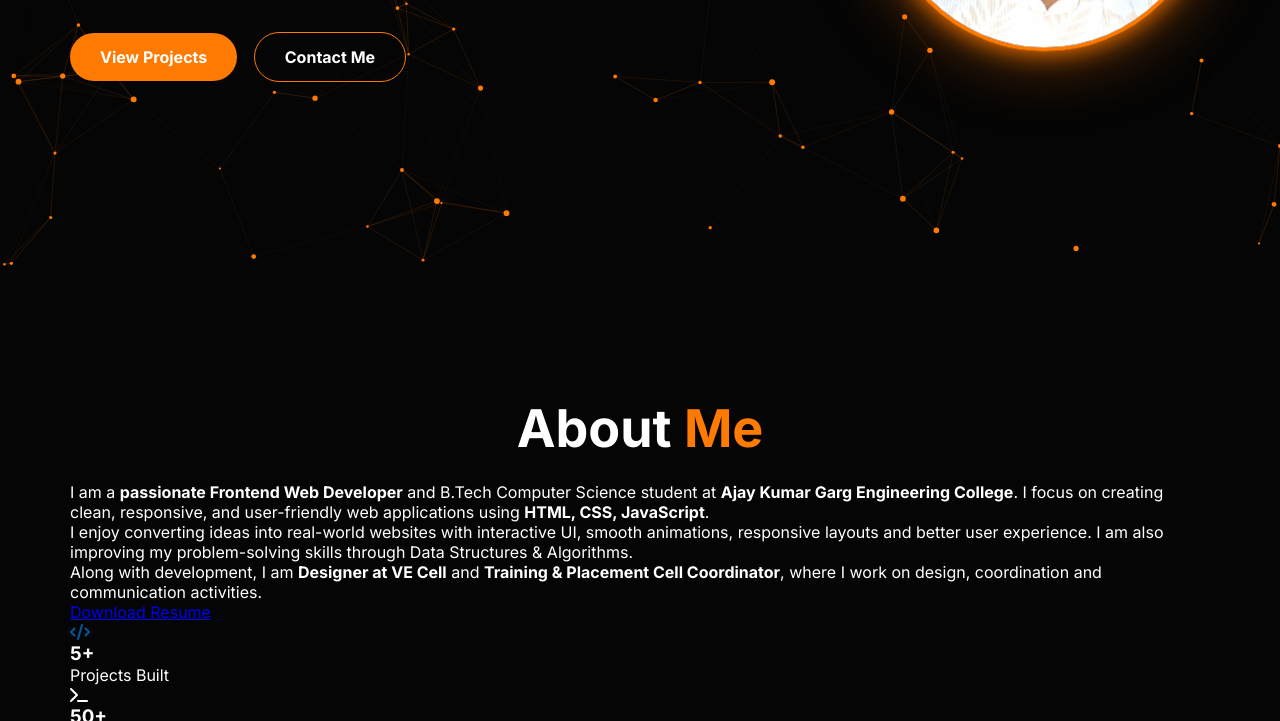
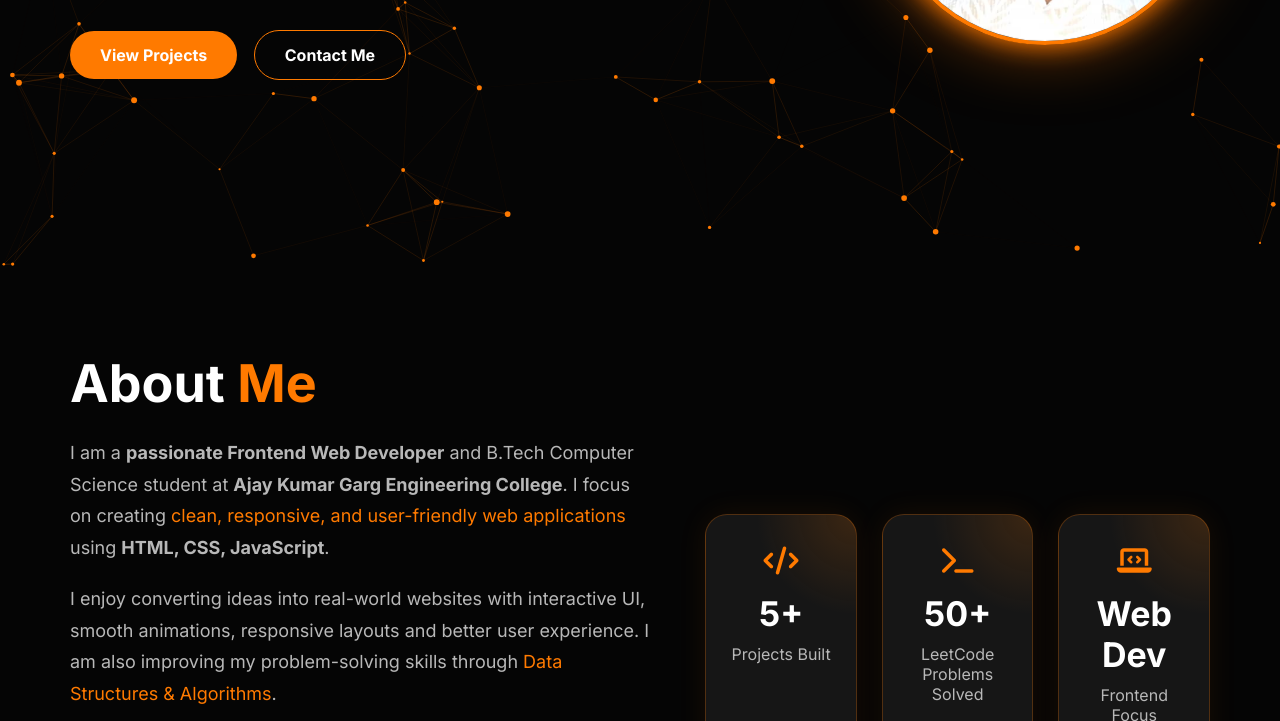
Before and after one commit to abdulmaaz05/portfolio2, a plain HTML site: page index.html in a window 1280 px wide. Shown: the part 523-1244 px from the top of the page. Drawn offline with Linux system fonts and the light colour scheme; animation ran at ten frames a second.

Commit message:
Update style.css

```diff
--- a/style.css
+++ b/style.css
@@ -82,15 +82,17 @@ nav ul li a:hover{
 }
 
 section{
-  min-height:100vh;
+  min-height:auto;
   max-width:1200px;
   margin:auto;
-  padding:120px 30px 70px;
+  padding:75px 30px;
 }
 
 .hero{
+  min-height:100vh;
   display:flex;
   align-items:center;
+  padding-top:120px;
 }
 
 .hero-content{
@@ -119,7 +121,8 @@ section{
 }
 
 .hero h1 span,
-h2 span{
+h2 span,
+.about-left span{
   color:#ff7a00;
 }
 
@@ -178,11 +181,81 @@ h2{
 
 .section-p{
   max-width:750px;
-  margin:0 auto 55px;
+  margin:0 auto 42px;
   text-align:center;
   color:#b8b8b8;
   font-size:18px;
   line-height:1.8;
+}
+
+/* About Section */
+.about-section{
+  display:grid;
+  grid-template-columns:1.15fr 1fr;
+  align-items:center;
+  gap:55px;
+}
+
+.about-left h2{
+  text-align:left;
+  font-size:52px;
+}
+
+.about-left p{
+  color:#b8b8b8;
+  font-size:18px;
+  line-height:1.75;
+  margin:20px 0;
+}
+
+.resume-btn{
+  display:inline-block;
+  margin-top:22px;
+  padding:15px 34px;
+  background:#ff7a00;
+  color:white;
+  text-decoration:none;
+  border-radius:35px;
+  font-weight:700;
+  border:2px solid white;
+  box-shadow:0 0 18px rgba(255,122,0,.6);
+}
+
+.about-stats{
+  display:grid;
+  grid-template-columns:repeat(3,1fr);
+  gap:25px;
+}
+
+.stat-card{
+  min-height:185px;
+  background:radial-gradient(circle at right top, rgba(255,122,0,.16), transparent 35%), rgba(24,24,24,.94);
+  border:1px solid rgba(255,122,0,.25);
+  border-radius:22px;
+  padding:32px 18px;
+  text-align:center;
+  box-shadow:0 0 30px rgba(255,122,0,.08);
+  transition:.3s;
+}
+
+.stat-card:hover{
+  transform:translateY(-10px);
+  box-shadow:0 0 35px rgba(255,122,0,.3);
+}
+
+.stat-card i{
+  color:#ff7a00;
+  font-size:28px;
+  margin-bottom:18px;
+}
+
+.stat-card h3{
+  font-size:34px;
+  margin-bottom:10px;
+}
+
+.stat-card p{
+  color:#b8b8b8;
 }
 
 .cards,
@@ -226,9 +299,9 @@ h2{
   line-height:1.7;
 }
 
-/* Moving skills with original icon colors */
+/* Moving skills */
 .skill-wrapper{
-  margin-top:60px;
+  margin-top:40px;
   overflow:hidden;
   width:100%;
 }
@@ -236,7 +309,7 @@ h2{
 .skill-row{
   width:100%;
   overflow:hidden;
-  margin:22px 0;
+  margin:18px 0;
 }
 
 .skill-track{
@@ -247,7 +320,6 @@ h2{
 
 .skill-track span{
   min-width:190px;
-  text-align:center;
   padding:18px 25px;
   background:rgba(18,18,18,.95);
   border:1px solid rgba(255,255,255,.08);
@@ -256,7 +328,6 @@ h2{
   font-weight:700;
   backdrop-filter:blur(10px);
   box-shadow:0 0 18px rgba(255,122,0,.08);
-
   display:flex;
   align-items:center;
   justify-content:center;
@@ -274,7 +345,6 @@ h2{
   transition:.3s;
 }
 
-/* original-like icon colors */
 .fa-html5{ color:#E34F26; }
 .fa-css3-alt{ color:#1572B6; }
 .fa-js{ color:#F7DF1E; }
@@ -320,9 +390,9 @@ h2{
 
 .timeline{
   display:grid;
-  gap:28px;
+  gap:24px;
   max-width:850px;
-  margin:40px auto 0;
+  margin:35px auto 0;
 }
 
 .project-card a,
@@ -354,8 +424,8 @@ footer{
 
 .reveal{
   opacity:0;
-  transform:translateY(60px);
-  transition:.8s ease;
+  transform:translateY(50px);
+  transition:.7s ease;
 }
 
 .reveal.active{
@@ -388,6 +458,10 @@ footer{
     right:0;
   }
 
+  section{
+    padding:60px 22px;
+  }
+
   .hero-content{
     flex-direction:column-reverse;
     text-align:center;
@@ -402,10 +476,17 @@ footer{
     height:250px;
   }
 
-  h2{
+  h2,
+  .about-left h2{
+    text-align:center;
     font-size:38px;
   }
 
+  .about-section{
+    grid-template-columns:1fr;
+  }
+
+  .about-stats,
   .cards,
   .project-grid{
     grid-template-columns:1fr;
```
